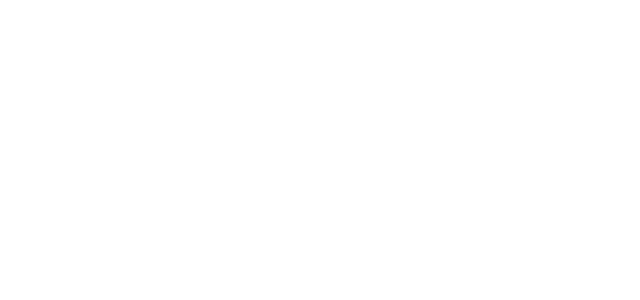
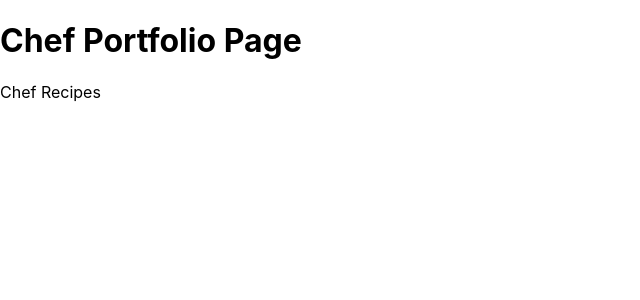
Before and after one commit to Chef-Portfolio-2/Frontend, a React (Create React App) app in the folder my-app/: page /chefportfolio in a window 1280 px wide. Shown: the top 300 px of the page, without its empty margins (0-640 px from the left). Built offline with nearby package versions, Linux system fonts and the light colour scheme.

Commit message:
added the chefPortolioPage and recipelist components

```diff
--- a/my-app/package.json
+++ b/my-app/package.json
@@ -6,10 +6,13 @@
     "@testing-library/jest-dom": "^4.2.4",
     "@testing-library/react": "^9.3.2",
     "@testing-library/user-event": "^7.1.2",
+    "axios": "^0.19.0",
     "react": "^16.12.0",
     "react-dom": "^16.12.0",
     "react-router-dom": "^5.1.2",
-    "react-scripts": "3.3.0"
+    "react-scripts": "3.3.0",
+    "styled-components": "^4.4.1",
+    "yup": "^0.28.0"
   },
   "scripts": {
     "start": "react-scripts start",
--- a/my-app/src/App.js
+++ b/my-app/src/App.js
@@ -4,6 +4,7 @@
 import RecipePage from "./components/ChefPortfolio/RecipePage"
 
 import './App.css';
+import ChefPortfolioPage from './components/ChefPortfolio/ChefPortfolioPage';
 
 
 function App() {
@@ -11,6 +12,8 @@
     <div>
       <Router>
         <Route path="/recipepage/" component={RecipePage} />
+        {/* will change ChefPortolioPage to Private Route later */}
+        <Route path= '/chefportfolio/' component = {ChefPortfolioPage} />
       </Router>
     </div>
   );
--- /dev/null
+++ b/my-app/src/components/ChefPortfolio/ChefPortfolioPage.js
@@ -0,0 +1,14 @@
+import React, {useState} from 'react';
+import ReactDOM from 'react-dom';
+import ChefRecipeList from './ChefRecipeList';
+
+
+function ChefPortfolioPage() {
+    return(
+        <div>
+            <h1>Chef Portfolio Page</h1>
+            <ChefRecipeList />
+        </div>
+    )
+}
+export default ChefPortfolioPage
--- /dev/null
+++ b/my-app/src/components/ChefPortfolio/ChefRecipeList.js
@@ -0,0 +1,11 @@
+import React, {useState} from 'react';
+import ReactDOM from 'react-dom';
+
+function ChefRecipeList() {
+    return(
+        <div>
+            Chef Recipes
+        </div>
+    )
+}
+export default ChefRecipeList
```
Also changed, not shown: 1 other file (tests, documents, lock files or other folders).
